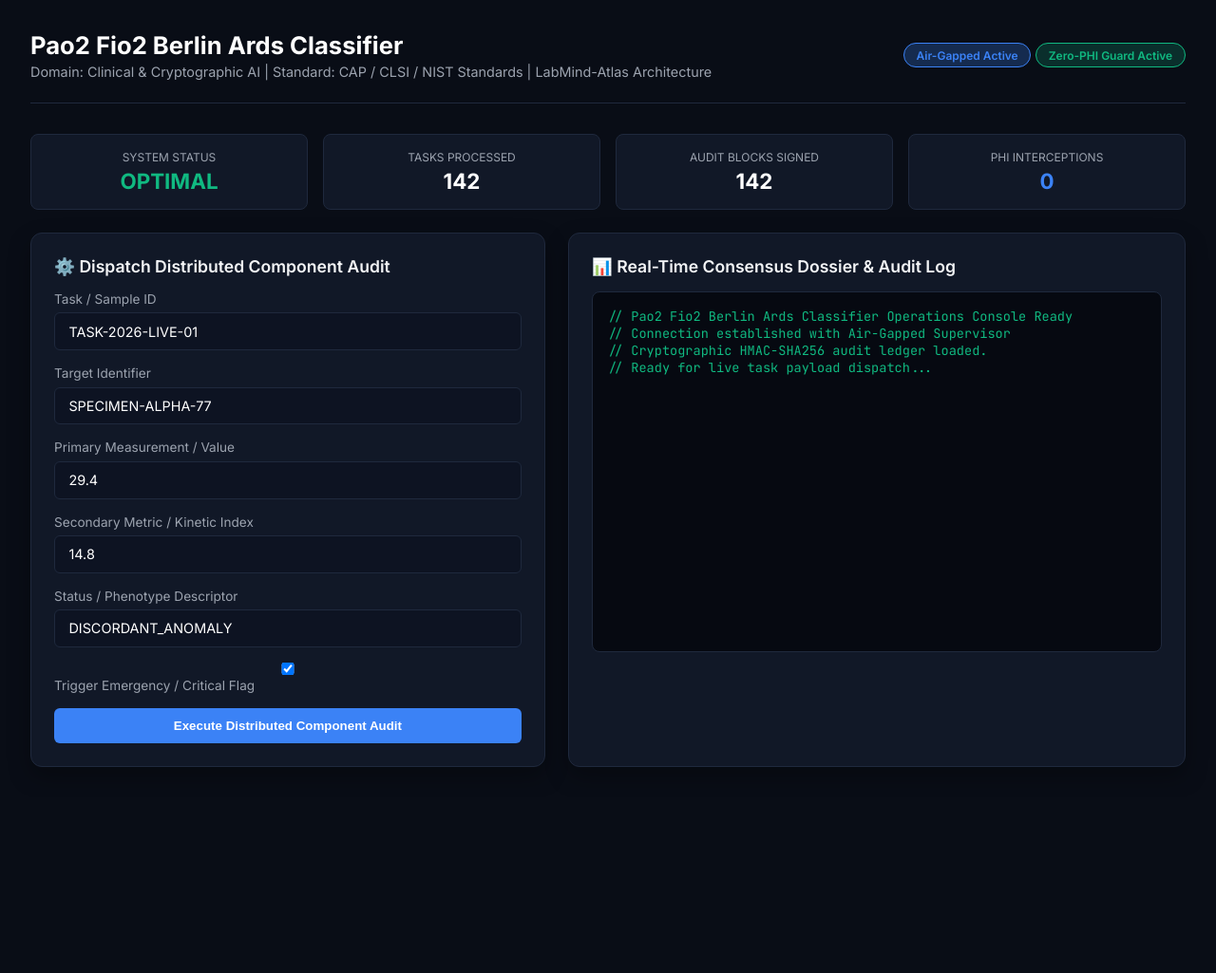
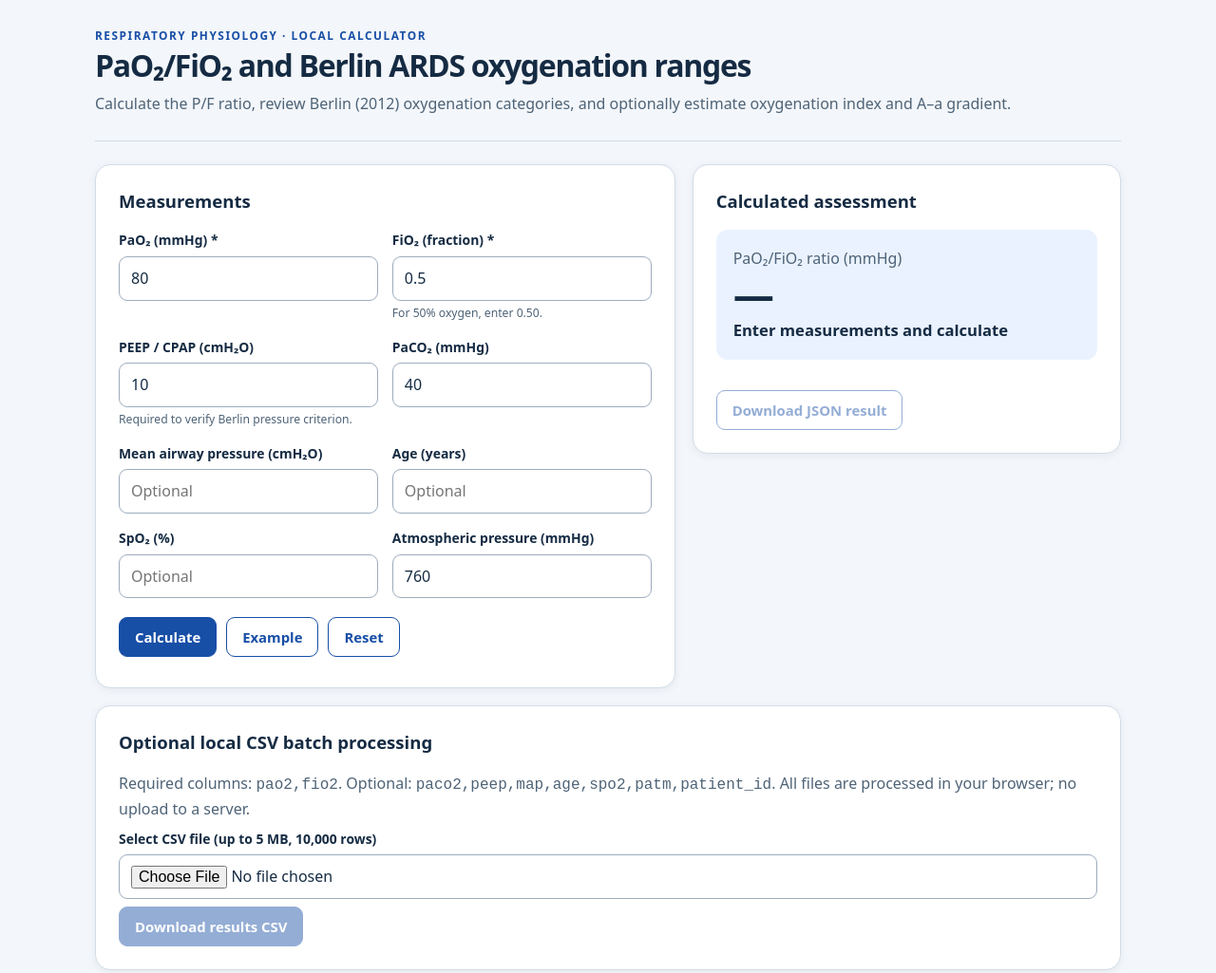
Before and after one commit to abusuraihsakhri/pao2-fio2-berlin-ards-classifier, a plain HTML site: page web/index.html in a window 1280 px wide. Shown: the top 1025 px of the page at 95% size. Before the commit the page ends 840 px from the top, so only its background shows below. Drawn offline with Linux system fonts and the light colour scheme.

Commit message:
Replace broken audit mockup with accessible local Berlin oxygenation calculator

```diff
--- a/web/index.html
+++ b/web/index.html
@@ -1,236 +1,103 @@
-<!DOCTYPE html>
+<!doctype html>
 <html lang="en">
 <head>
-    <meta charset="UTF-8">
-    <meta name="viewport" content="width=device-width, initial-scale=1.0">
-    <title>Pao2 Fio2 Berlin Ards Classifier — Operations Console</title>
-    <link href="https://fonts.googleapis.com/css2?family=Inter:wght@300;400;600;700&family=JetBrains+Mono:wght@400;600&display=swap" rel="stylesheet">
-    <style>
-        :root {
-            --bg: #090d16;
-            --card: #111827;
-            --border: #1f293d;
-            --accent: #3b82f6;
-            --accent-glow: rgba(59, 130, 246, 0.25);
-            --text: #f3f4f6;
-            --text-muted: #9ca3af;
-            --danger: #ef4444;
-            --warning: #f59e0b;
-            --success: #10b981;
-        }
-        * { box-sizing: border-box; margin: 0; padding: 0; }
-        body {
-            font-family: 'Inter', sans-serif;
-            background: var(--bg);
-            color: var(--text);
-            padding: 2rem;
-            min-height: 100vh;
-        }
-        .header {
-            display: flex;
-            justify-content: space-between;
-            align-items: center;
-            border-bottom: 1px solid var(--border);
-            padding-bottom: 1.5rem;
-            margin-bottom: 2rem;
-        }
-        .header-title h1 { font-size: 1.6rem; font-weight: 700; color: #fff; }
-        .header-title p { color: var(--text-muted); font-size: 0.9rem; margin-top: 0.25rem; }
-        .badge {
-            display: inline-block;
-            padding: 0.3rem 0.8rem;
-            border-radius: 9999px;
-            font-size: 0.75rem;
-            font-weight: 600;
-            background: var(--accent-glow);
-            color: var(--accent);
-            border: 1px solid var(--accent);
-        }
-        .grid {
-            display: grid;
-            grid-template-columns: 1fr 1.2fr;
-            gap: 1.5rem;
-        }
-        .card {
-            background: var(--card);
-            border: 1px solid var(--border);
-            border-radius: 12px;
-            padding: 1.5rem;
-            box-shadow: 0 10px 25px rgba(0,0,0,0.3);
-        }
-        .card h2 {
-            font-size: 1.1rem;
-            font-weight: 600;
-            margin-bottom: 1rem;
-            display: flex;
-            align-items: center;
-            gap: 0.5rem;
-        }
-        .form-group { margin-bottom: 1rem; }
-        label { display: block; font-size: 0.85rem; color: var(--text-muted); margin-bottom: 0.4rem; }
-        input, select, textarea {
-            width: 100%;
-            padding: 0.65rem 0.9rem;
-            background: #0d1322;
-            border: 1px solid var(--border);
-            border-radius: 6px;
-            color: #fff;
-            font-family: inherit;
-            font-size: 0.9rem;
-        }
-        input:focus, textarea:focus { outline: none; border-color: var(--accent); }
-        .btn {
-            background: var(--accent);
-            color: #fff;
-            border: none;
-            padding: 0.7rem 1.4rem;
-            border-radius: 6px;
-            font-weight: 600;
-            cursor: pointer;
-            transition: 0.2s;
-            width: 100%;
-        }
-        .btn:hover { background: #2563eb; }
-        .terminal {
-            background: #060911;
-            border: 1px solid var(--border);
-            border-radius: 8px;
-            padding: 1rem;
-            font-family: 'JetBrains Mono', monospace;
-            font-size: 0.85rem;
-            color: #10b981;
-            height: 380px;
-            overflow-y: auto;
-            white-space: pre-wrap;
-        }
-        .metrics-bar {
-            display: grid;
-            grid-template-columns: repeat(4, 1fr);
-            gap: 1rem;
-            margin-bottom: 1.5rem;
-        }
-        .metric-box {
-            background: var(--card);
-            border: 1px solid var(--border);
-            border-radius: 8px;
-            padding: 1rem;
-            text-align: center;
-        }
-        .metric-val { font-size: 1.4rem; font-weight: 700; color: #fff; margin-top: 0.25rem; }
-        .metric-label { font-size: 0.75rem; color: var(--text-muted); text-transform: uppercase; }
-    </style>
+  <meta charset="utf-8">
+  <meta name="viewport" content="width=device-width, initial-scale=1">
+  <meta name="color-scheme" content="light">
+  <meta name="referrer" content="no-referrer">
+  <title>PaO₂/FiO₂ · Berlin ARDS oxygenation classifier</title>
+  <style>
+    :root { color-scheme: light; --bg:#f3f6fa; --surface:#fff; --ink:#152b43; --muted:#4e6377; --border:#d2dce7; --blue:#174ea6; --focus:#265ed4; }
+    * { box-sizing: border-box; }
+    body { margin:0; background:var(--bg); color:var(--ink); font:16px/1.55 system-ui,-apple-system,"Segoe UI",sans-serif; }
+    main { max-width:1120px; margin:auto; padding:28px 20px 70px; }
+    header { padding-bottom:18px; margin-bottom:24px; border-bottom:1px solid var(--border); }
+    h1 { font-size:clamp(1.5rem,3vw,2rem); letter-spacing:-.04em; line-height:1.2; margin:4px 0 8px; }
+    h2 { font-size:1.16rem; margin:0 0 16px; }
+    p { margin:8px 0; }
+    .eyebrow { color:var(--blue); text-transform:uppercase; font-size:.74rem; letter-spacing:.13em; font-weight:750; }
+    .subtle,small { color:var(--muted); }
+    .layout { display:grid; grid-template-columns:minmax(0,1.15fr) minmax(0,.85fr); gap:18px; align-items:start; }
+    .card { border:1px solid var(--border); border-radius:16px; background:var(--surface); padding:24px; box-shadow:0 2px 10px #152b4310; }
+    .fields { display:grid; grid-template-columns:repeat(2,minmax(0,1fr)); gap:15px; }
+    label { display:block; font-size:.87rem; font-weight:650; margin-bottom:6px; }
+    input { width:100%; padding:10px 12px; border:1px solid #9dacbc; border-radius:9px; background:white; color:var(--ink); font:inherit; }
+    input:focus-visible,button:focus-visible,a:focus-visible { outline:3px solid var(--focus); outline-offset:2px; }
+    .hint { font-size:.76rem; color:var(--muted); margin:4px 0 0; }
+    .buttons { margin-top:20px; display:flex; gap:10px; flex-wrap:wrap; }
+    button { appearance:none; border:1px solid var(--blue); background:var(--blue); color:white; border-radius:9px; padding:10px 16px; font:600 .93rem system-ui,sans-serif; cursor:pointer; }
+    button:hover { filter:brightness(.92); }
+    button.secondary { background:white; color:var(--blue); }
+    button:disabled { opacity:.46; cursor:not-allowed; }
+    .result { border-radius:12px; background:#eaf2ff; padding:18px; margin-bottom:18px; }
+    .result .value { font-size:2.7rem; line-height:1.15; font-weight:760; letter-spacing:-.04em; }
+    .result .category { font-size:1.04rem; font-weight:700; }
+    dl { display:grid; grid-template-columns:1fr auto; gap:10px; margin:0; }
+    dt { color:var(--muted); } dd { margin:0; font-weight:700; text-align:right; }
+    .warnings { padding-left:20px; color:#684314; font-size:.9rem; }
+    .warnings li { margin:7px 0; }
+    #error,#batch-error { color:#a22020; font-weight:650; white-space:pre-wrap; }
+    .wide { margin-top:18px; }
+    .note { margin-top:22px; border-left:4px solid #3669a8; padding:9px 16px; background:#eaf1f9; border-radius:4px; font-size:.87rem; }
+    a { color:var(--blue); text-underline-offset:2px; }
+    .footer { color:var(--muted); font-size:.82rem; padding-top:20px; }
+    @media (max-width:800px) { .layout { grid-template-columns:1fr; } }
+    @media (max-width:460px) { .fields { grid-template-columns:1fr; } .card { padding:17px; } }
+  </style>
+  <script type="module" src="./app.mjs"></script>
 </head>
 <body>
-
-    <div class="header">
-        <div class="header-title">
-            <h1>Pao2 Fio2 Berlin Ards Classifier</h1>
-            <p>Domain: Clinical & Cryptographic AI | Standard: CAP / CLSI / NIST Standards | LabMind-Atlas Architecture</p>
+<main>
+  <header>
+    <div class="eyebrow">Respiratory physiology · local calculator</div>
+    <h1>PaO₂/FiO₂ and Berlin ARDS oxygenation ranges</h1>
+    <p class="subtle">Calculate the P/F ratio, review Berlin (2012) oxygenation categories, and optionally estimate oxygenation index and A–a gradient.</p>
+  </header>
+  <div class="layout">
+    <section class="card" aria-labelledby="input-title">
+      <h2 id="input-title">Measurements</h2>
+      <form id="assessment" novalidate>
+        <div class="fields">
+          <div><label for="pao2">PaO₂ (mmHg) *</label><input id="pao2" type="number" min="0" step="any" required value="80"></div>
+          <div><label for="fio2">FiO₂ (fraction) *</label><input id="fio2" type="number" min="0.01" max="1" step="any" required value="0.5"><p class="hint">For 50% oxygen, enter 0.50.</p></div>
+          <div><label for="peep">PEEP / CPAP (cmH₂O)</label><input id="peep" type="number" min="0" step="any" value="10"><p class="hint">Required to verify Berlin pressure criterion.</p></div>
+          <div><label for="paco2">PaCO₂ (mmHg)</label><input id="paco2" type="number" min="0" step="any" value="40"></div>
+          <div><label for="map">Mean airway pressure (cmH₂O)</label><input id="map" type="number" min="0" step="any" placeholder="Optional"></div>
+          <div><label for="age">Age (years)</label><input id="age" type="number" min="0" max="130" step="any" placeholder="Optional"></div>
+          <div><label for="spo2">SpO₂ (%)</label><input id="spo2" type="number" min="0" max="100" step="any" placeholder="Optional"></div>
+          <div><label for="patm">Atmospheric pressure (mmHg)</label><input id="patm" type="number" min="47.01" step="any" value="760"></div>
         </div>
-        <div>
-            <span class="badge">Air-Gapped Active</span>
-            <span class="badge" style="background: rgba(16,185,129,0.2); color: #10b981; border-color: #10b981;">Zero-PHI Guard Active</span>
+        <div class="buttons">
+          <button type="submit">Calculate</button>
+          <button type="button" id="example" class="secondary">Example</button>
+          <button type="reset" class="secondary">Reset</button>
         </div>
-    </div>
-
-    <div class="metrics-bar">
-        <div class="metric-box">
-            <div class="metric-label">System Status</div>
-            <div class="metric-val" style="color: var(--success);" id="m-status">OPTIMAL</div>
-        </div>
-        <div class="metric-box">
-            <div class="metric-label">Tasks Processed</div>
-            <div class="metric-val" id="m-tasks">142</div>
-        </div>
-        <div class="metric-box">
-            <div class="metric-label">Audit Blocks Signed</div>
-            <div class="metric-val" id="m-audit">142</div>
-        </div>
-        <div class="metric-box">
-            <div class="metric-label">PHI Interceptions</div>
-            <div class="metric-val" style="color: var(--accent);" id="m-phi">0</div>
-        </div>
-    </div>
-
-    <div class="grid">
-        <div class="card">
-            <h2>⚙️ Dispatch Distributed Component Audit</h2>
-            <div class="form-group">
-                <label>Task / Sample ID</label>
-                <input type="text" id="task_id" value="TASK-2026-LIVE-01">
-            </div>
-            <div class="form-group">
-                <label>Target Identifier</label>
-                <input type="text" id="target_id" value="SPECIMEN-ALPHA-77">
-            </div>
-            <div class="form-group">
-                <label>Primary Measurement / Value</label>
-                <input type="number" id="primary_metric" value="29.4" step="0.1">
-            </div>
-            <div class="form-group">
-                <label>Secondary Metric / Kinetic Index</label>
-                <input type="number" id="secondary_metric" value="14.8" step="0.1">
-            </div>
-            <div class="form-group">
-                <label>Status / Phenotype Descriptor</label>
-                <input type="text" id="status_descriptor" value="DISCORDANT_ANOMALY">
-            </div>
-            <div class="form-group">
-                <label><input type="checkbox" id="is_critical" checked> Trigger Emergency / Critical Flag</label>
-            </div>
-            <button class="btn" onclick="runAudit()">Execute Distributed Component Audit</button>
-        </div>
-
-        <div class="card">
-            <h2>📊 Real-Time Consensus Dossier & Audit Log</h2>
-            <div class="terminal" id="outputConsole">// Pao2 Fio2 Berlin Ards Classifier Operations Console Ready
-// Connection established with Air-Gapped Supervisor
-// Cryptographic HMAC-SHA256 audit ledger loaded.
-// Ready for live task payload dispatch...</div>
-        </div>
-    </div>
-
-    <script>
-        async function runAudit() {
-            const consoleEl = document.getElementById('outputConsole');
-            consoleEl.innerText = "// Dispatching task across specialized workers...
-// Invoking InvariantQCWorker, SafetyEscalationWorker, ProtocolWorker...";
-
-            const payload = {
-                task_id: document.getElementById('task_id').value,
-                target_identifier: document.getElementById('target_id').value,
-                primary_metric: parseFloat(document.getElementById('primary_metric').value),
-                secondary_metric: parseFloat(document.getElementById('secondary_metric').value),
-                status_descriptor: document.getElementById('status_descriptor').value,
-                is_critical_flag: document.getElementById('is_critical').checked
-            };
-
-            try {
-                const res = await fetch('/api/audit', {
-                    method: 'POST',
-                    headers: { 'Content-Type': 'application/json' },
-                    body: JSON.stringify(payload)
-                });
-                const data = await res.json();
-                consoleEl.innerText = JSON.stringify(data, null, 2);
-                document.getElementById('m-tasks').innerText = parseInt(document.getElementById('m-tasks').innerText) + 1;
-                document.getElementById('m-audit').innerText = parseInt(document.getElementById('m-audit').innerText) + 1;
-            } catch (err) {
-                consoleEl.innerText = "// Offline / Simulation Output:\n" + JSON.stringify({
-                    dossier_id: "DOSSIER-SIM-" + Math.floor(Math.random()*10000),
-                    system: "pao2-fio2-berlin-ards-classifier",
-                    domain: "Clinical & Cryptographic AI",
-                    task_id: payload.task_id,
-                    overall_urgency: payload.is_critical_flag ? "CRITICAL_STAT_PANIC" : "ELEVATED_RISK",
-                    integrity_status: "DISCORDANT_ANOMALY",
-                    alerts: [
-                        { worker: "InvariantQCWorker", alert: "Primary metric exceeds upper reference bound" },
-                        { worker: "SafetyEscalationWorker", alert: "Critical emergency interlock flag active" }
-                    ],
-                    audit_hash: "HMAC_SHA256_e83f9a72b941d6c381f9"
-                }, null, 2);
-            }
-        }
-    </script>
+      </form>
+      <p id="error" role="alert" aria-live="assertive"></p>
+    </section>
+    <section class="card" aria-labelledby="result-title">
+      <h2 id="result-title">Calculated assessment</h2>
+      <div id="result" aria-live="polite">
+        <div class="result"><div class="subtle">PaO₂/FiO₂ ratio (mmHg)</div><div class="value" id="pf">—</div><div class="category" id="category">Enter measurements and calculate</div></div>
+        <dl id="metrics"></dl>
+        <ul id="warnings" class="warnings"></ul>
+      </div>
+      <button type="button" id="download" class="secondary" disabled>Download JSON result</button>
+    </section>
+  </div>
+  <section class="card wide" aria-labelledby="batch-title">
+    <h2 id="batch-title">Optional local CSV batch processing</h2>
+    <p class="subtle">Required columns: <code>pao2,fio2</code>. Optional: <code>paco2,peep,map,age,spo2,patm,patient_id</code>. All files are processed in your browser; no upload to a server.</p>
+    <label for="csv">Select CSV file (up to 5 MB, 10,000 rows)</label>
+    <input id="csv" type="file" accept=".csv,text/csv">
+    <p id="batch-status" role="status" aria-live="polite"></p>
+    <p id="batch-error" role="alert"></p>
+    <button type="button" id="download-csv" disabled>Download results CSV</button>
+  </section>
+  <aside class="note">
+    <strong>Clinical scope:</strong> The Berlin definition requires onset within one week, bilateral opacities, edema not fully explained by cardiac failure or fluid overload, and appropriate ventilatory pressure. This tool calculates oxygenation <em>ranges</em> and does not diagnose ARDS or recommend treatment. The later <a href="https://doi.org/10.1164/rccm.202303-0558WS" rel="noopener noreferrer">Global Definition (2024)</a> expands supported contexts; this app intentionally implements Berlin (2012) ranges only.
+  </aside>
+  <p class="footer">References: <a href="https://doi.org/10.1001/jama.2012.5669" rel="noopener noreferrer">Berlin Definition (JAMA, 2012)</a>. No external scripts, storage, accounts, tracking, or automatic network submissions. Avoid patient-identifying data on shared computers. For research and education; not a medical device.</p>
+</main>
 </body>
 </html>
```
